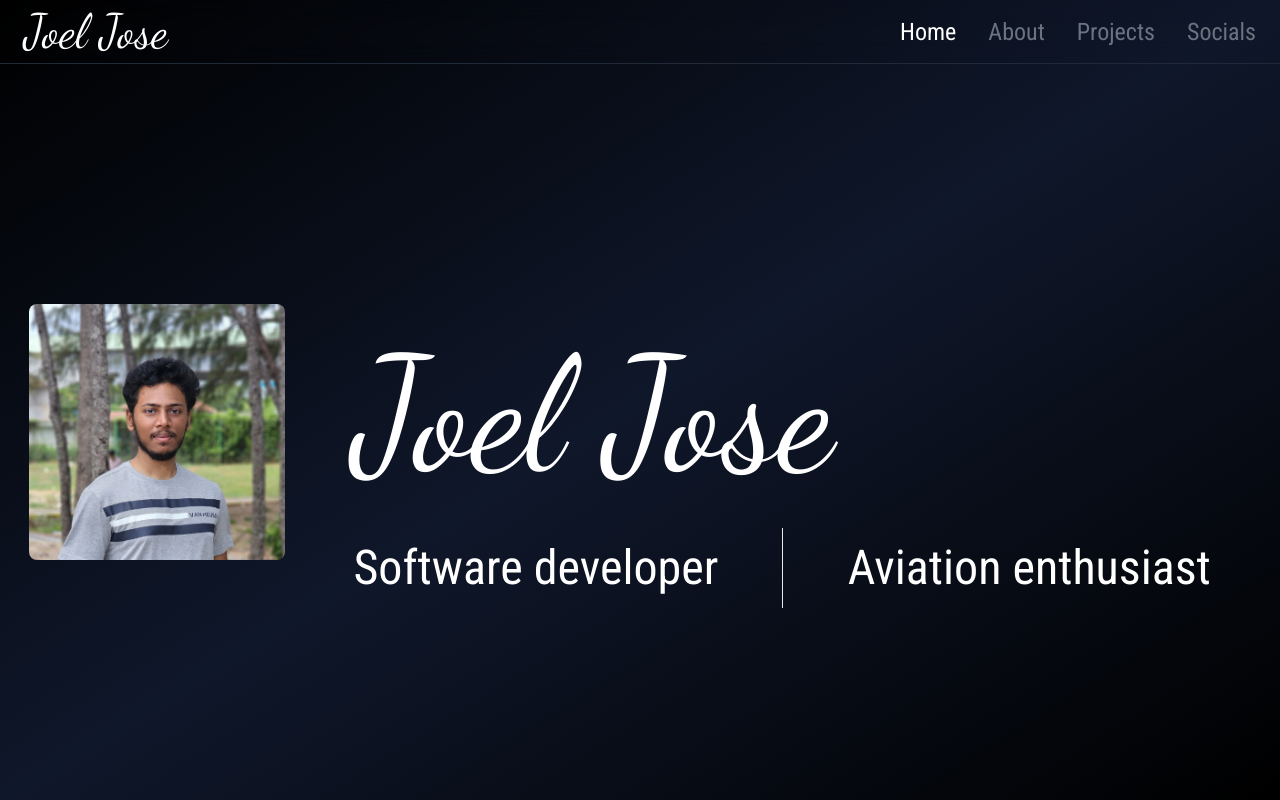
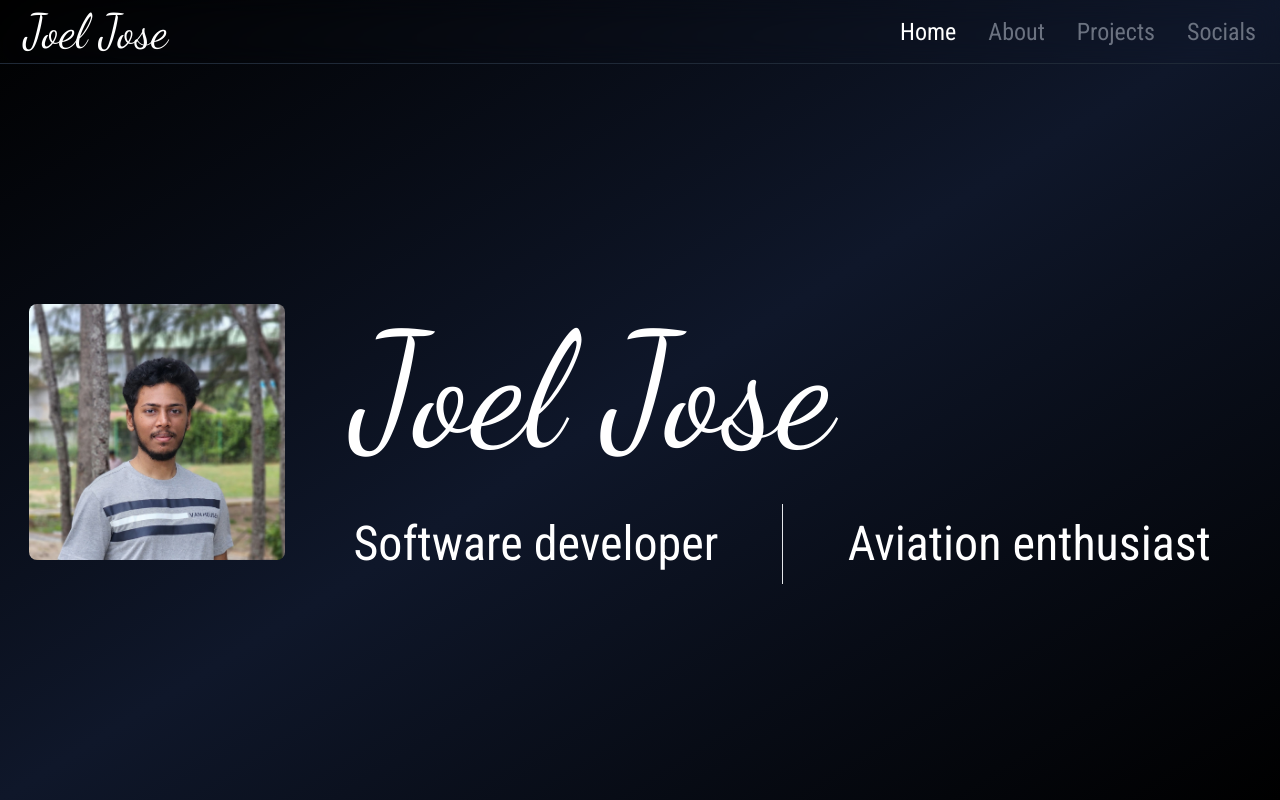
Before and after one commit to joeljosedev/portfolio-website, a Next.js app: page / in a window 1280 px wide. Built offline with nearby package versions, Linux system fonts and the light colour scheme.

Commit message:
Increased spacing between "Name" and "Caption" fields

```diff
--- a/styles/pages/index.module.css
+++ b/styles/pages/index.module.css
@@ -14,7 +14,7 @@
 }
 
 .text {
-  @apply mx-10 flex h-40 flex-col items-center justify-between lg:h-[calc(25vw)] lg:items-start lg:py-16;
+  @apply mx-10 flex h-40 flex-col items-center justify-between lg:h-[calc(25vw)] lg:items-start lg:py-10;
 }
 
 .name {
```
